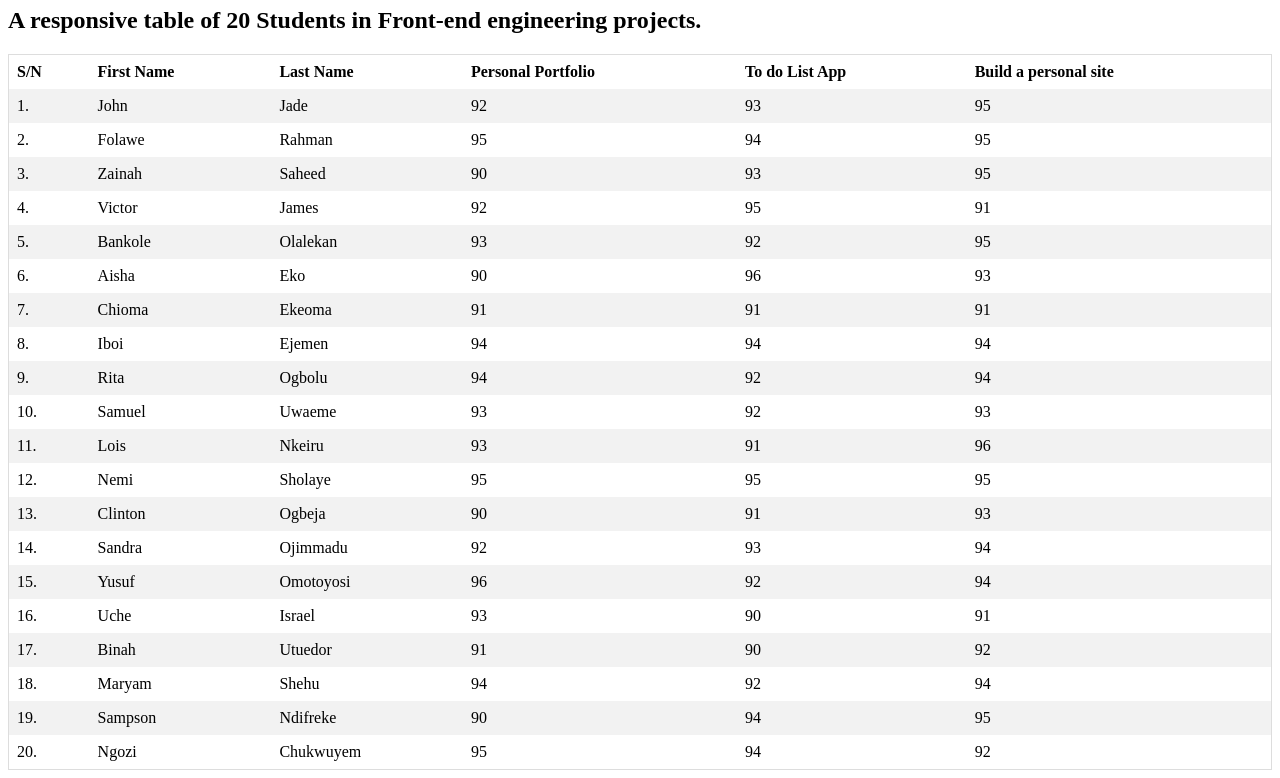
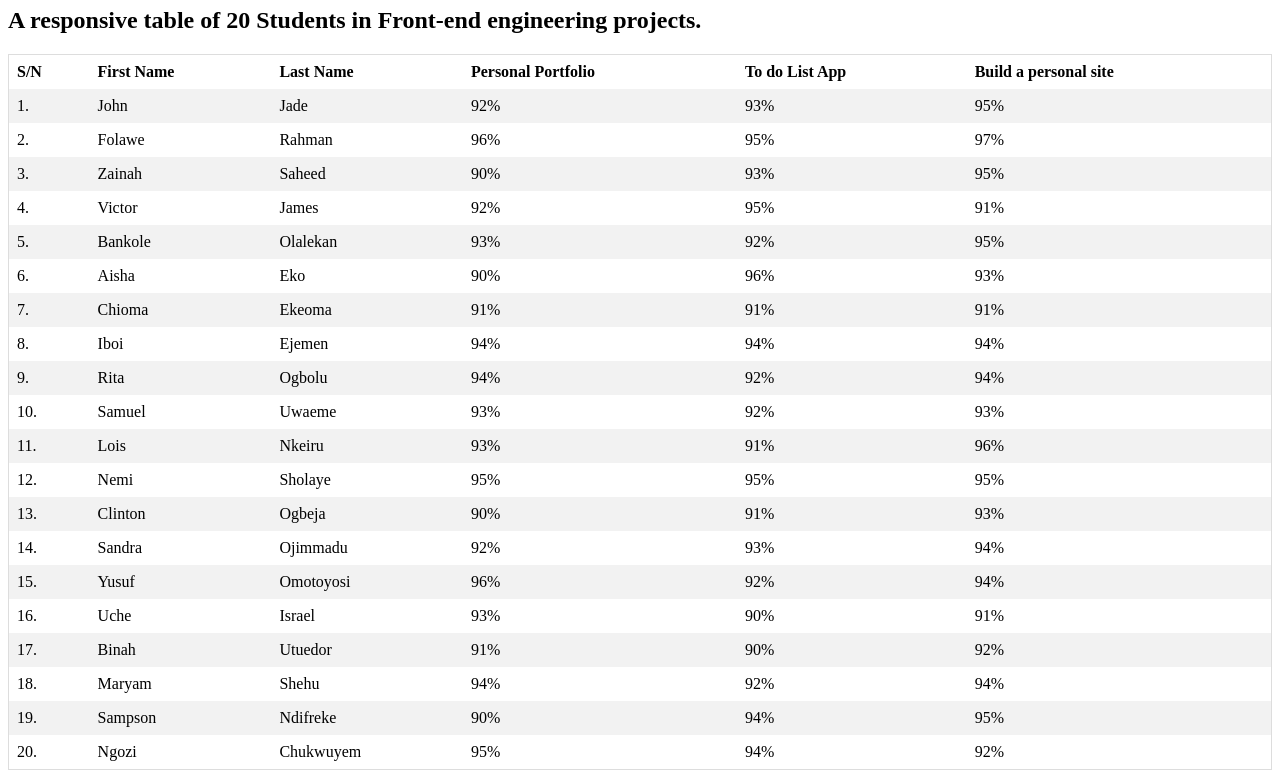
Before and after one commit to Janebeauty01/A-Responsive-Table, a plain HTML site: page responsive table/index.html in a window 1280 px wide. Shown: the part 73-851 px from the top of the page. Drawn offline with Linux system fonts and the light colour scheme.

Commit message:
my first commit

```diff
--- a/responsive table/index.html
+++ b/responsive table/index.html
@@ -24,161 +24,161 @@
                 <td>1.</td>
                 <td>John</td>
                 <td>Jade</td>
-                <td>92</td>
-                <td>93</td>
-                <td>95</td>
+                <td>92%</td>
+                <td>93%</td>
+                <td>95%</td>
             </tr>
             <tr>
                 <td>2.</td>
                 <td>Folawe</td>
                 <td>Rahman</td>
-                <td>95</td>
-                <td>94</td>
-                <td>95</td>
+                <td>96%</td>
+                <td>95%</td>
+                <td>97%</td>
             </tr>
             <tr>
                 <td>3.</td>
                 <td>Zainah</td>
                 <td>Saheed</td>
-                <td>90</td>
-                <td>93</td>
-                <td>95</td>
+                <td>90%</td>
+                <td>93%</td>
+                <td>95%</td>
             </tr>
             <tr>
                 <td>4.</td>
                 <td>Victor</td>
                 <td>James</td>
-                <td>92</td>
-                <td>95</td>
-                <td>91</td>
+                <td>92%</td>
+                <td>95%</td>
+                <td>91%</td>
             </tr>
             <tr>
                 <td>5.</td>
                 <td>Bankole</td>
                 <td>Olalekan</td>
-                <td>93</td>
-                <td>92</td>
-                <td>95</td>
+                <td>93%</td>
+                <td>92%</td>
+                <td>95%</td>
             </tr>
             <tr>
                 <td>6.</td>
                 <td>Aisha</td>
                 <td>Eko</td>
-                <td>90</td>
-                <td>96</td>
-                <td>93</td>
+                <td>90%</td>
+                <td>96%</td>
+                <td>93%</td>
             </tr>
             <tr>
                 <td>7.</td>
                 <td>Chioma</td>
                 <td>Ekeoma</td>
-                <td>91</td>
-                <td>91</td>
-                <td>91</td>
+                <td>91%</td>
+                <td>91%</td>
+                <td>91%</td>
             </tr>
             <tr>
                 <td>8.</td>
                 <td>Iboi</td>
                 <td>Ejemen</td>
-                <td>94</td>
-                <td>94</td>
-                <td>94</td>
+                <td>94%</td>
+                <td>94%</td>
+                <td>94%</td>
             </tr>
             <tr>
                 <td>9.</td>
                 <td>Rita</td>
                 <td>Ogbolu</td>
-                <td>94</td>
-                <td>92</td>
-                <td>94</td>
+                <td>94%</td>
+                <td>92%</td>
+                <td>94%</td>
             </tr>
             <tr>
                 <td>10.</td>
                 <td>Samuel</td>
                 <td>Uwaeme</td>
-                <td>93</td>
-                <td>92</td>
-                <td>93</td>
+                <td>93%</td>
+                <td>92%</td>
+                <td>93%</td>
             </tr>
             <tr>
                 <td>11.</td>
                 <td>Lois</td>
                 <td>Nkeiru</td>
-                <td>93</td>
-                <td>91</td>
-                <td>96</td>
+                <td>93%</td>
+                <td>91%</td>
+                <td>96%</td>
             </tr>
             <tr>
                 <td>12.</td>
                 <td>Nemi</td>
                 <td>Sholaye</td>
-                <td>95</td>
-                <td>95</td>
-                <td>95</td>
+                <td>95%</td>
+                <td>95%</td>
+                <td>95%</td>
             </tr>
             <tr>
                 <td>13.</td>
                 <td>Clinton</td>
                 <td>Ogbeja</td>
-                <td>90</td>
-                <td>91</td>
-                <td>93</td>
+                <td>90%</td>
+                <td>91%</td>
+                <td>93%</td>
             </tr>
             <tr>
                 <td>14.</td>
                 <td>Sandra</td>
                 <td>Ojimmadu</td>
-                <td>92</td>
-                <td>93</td>
-                <td>94</td>
+                <td>92%</td>
+                <td>93%</td>
+                <td>94%</td>
             </tr>
             <tr>
                 <td>15.</td>
                 <td>Yusuf</td>
                 <td>Omotoyosi</td>
-                <td>96</td>
-                <td>92</td>
-                <td>94</td>
+                <td>96%</td>
+                <td>92%</td>
+                <td>94%</td>
             </tr>
             <tr>
                 <td>16.</td>
                 <td>Uche</td>
                 <td>Israel</td>
-                <td>93</td>
-                <td>90</td>
-                <td>91</td>
+                <td>93%</td>
+                <td>90%</td>
+                <td>91%</td>
             </tr>
             <tr>
                 <td>17.</td>
                 <td>Binah</td>
                 <td>Utuedor</td>
-                <td>91</td>
-                <td>90</td>
-                <td>92</td>
+                <td>91%</td>
+                <td>90%</td>
+                <td>92%</td>
             </tr>
             <tr>
                 <td>18.</td>
                 <td>Maryam</td>
                 <td>Shehu</td>
-                <td>94</td>
-                <td>92</td>
-                <td>94</td>
+                <td>94%</td>
+                <td>92%</td>
+                <td>94%</td>
             </tr>
             <tr>
                 <td>19.</td>
                 <td>Sampson</td>
                 <td>Ndifreke</td>
-                <td>90</td>
-                <td>94</td>
-                <td>95</td>
+                <td>90%</td>
+                <td>94%</td>
+                <td>95%</td>
             </tr>
             <tr>
                 <td>20.</td>
                 <td>Ngozi</td>
                 <td>Chukwuyem</td>
-                <td>95</td>
-                <td>94</td>
-                <td>92</td>
+                <td>95%</td>
+                <td>94%</td>
+                <td>92%</td>
             </tr>
         </table>
     </div>
--- a/responsive table/styles.css
+++ b/responsive table/styles.css
@@ -1,6 +1,6 @@
 .center {
     text-align:center;
-    color:black;
+    color:rgb(233, 43, 68);
   }
   table {
     border-collapse: collapse;
```
